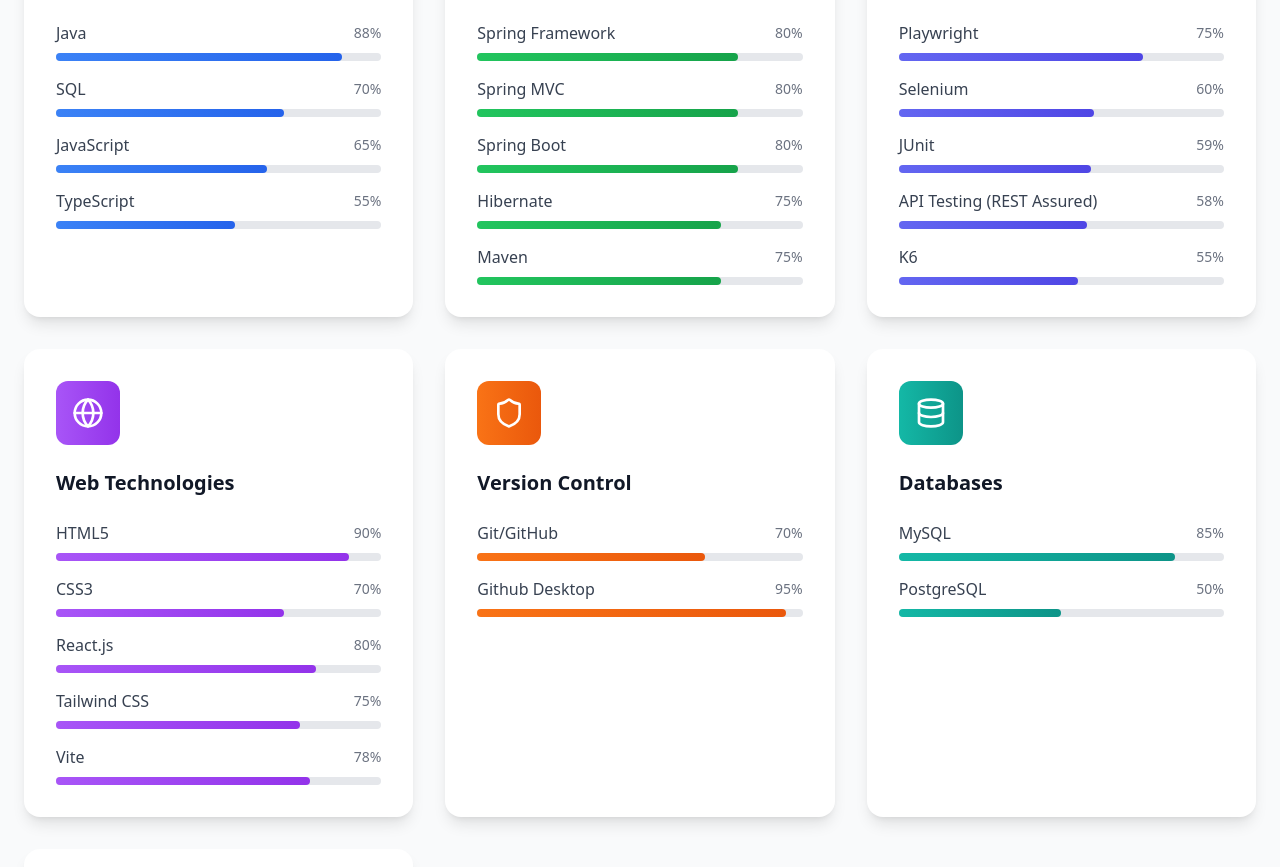
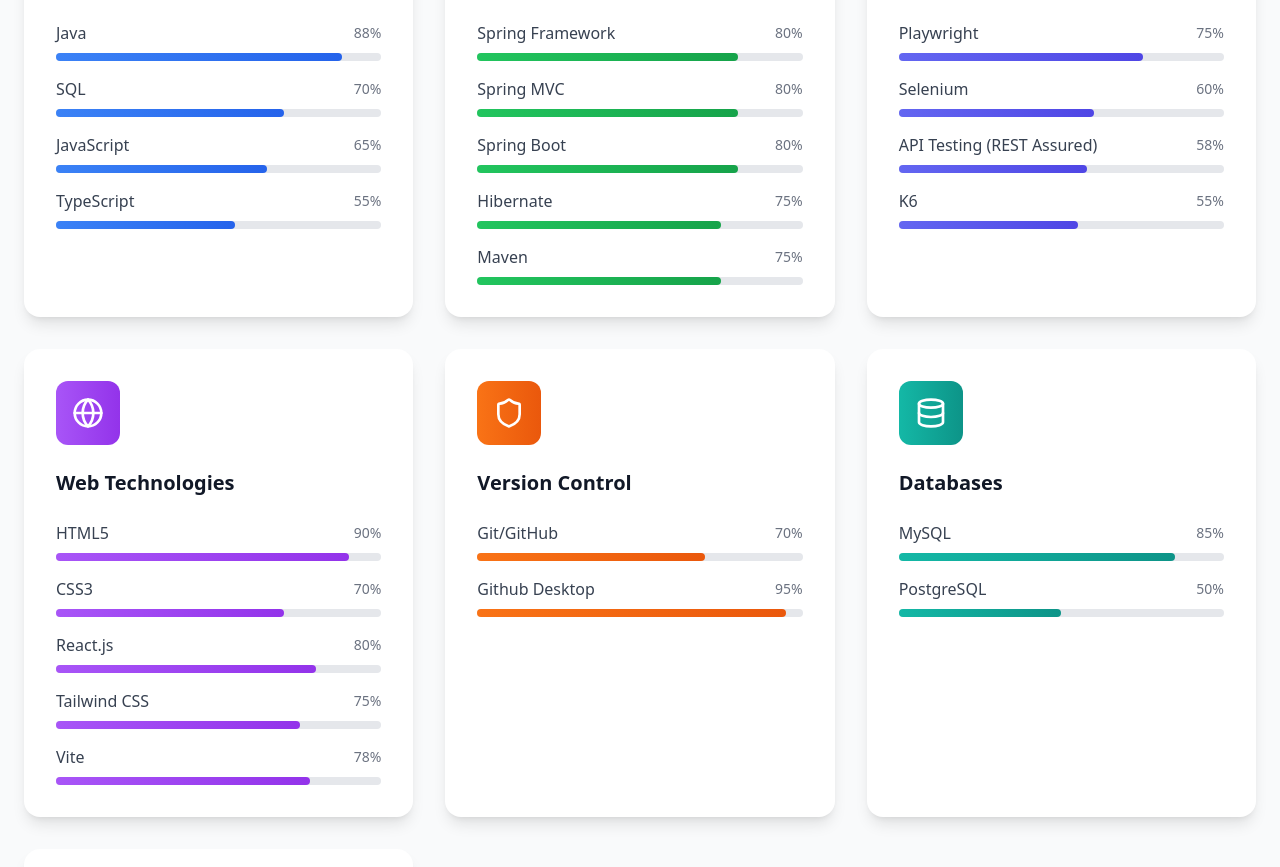
Before and after one commit to jaspal-s-rajput/Portfolio_Web_Application, a React (Vite) app: page / in a window 1280 px wide. Shown: the part 2260-3127 px from the top of the page. Built offline with nearby package versions, Linux system fonts and the light colour scheme.

Commit message:
Update Skills.tsx

```diff
--- a/src/components/Skills.tsx
+++ b/src/components/Skills.tsx
@@ -33,7 +33,6 @@
       skills: [
         { name: "Playwright", level: 75 },
         { name: "Selenium", level: 60 },
-        { name: "JUnit", level: 59 },
         { name: "API Testing (REST Assured)", level: 58 },
         { name: "K6", level: 55 },
       ]
```
